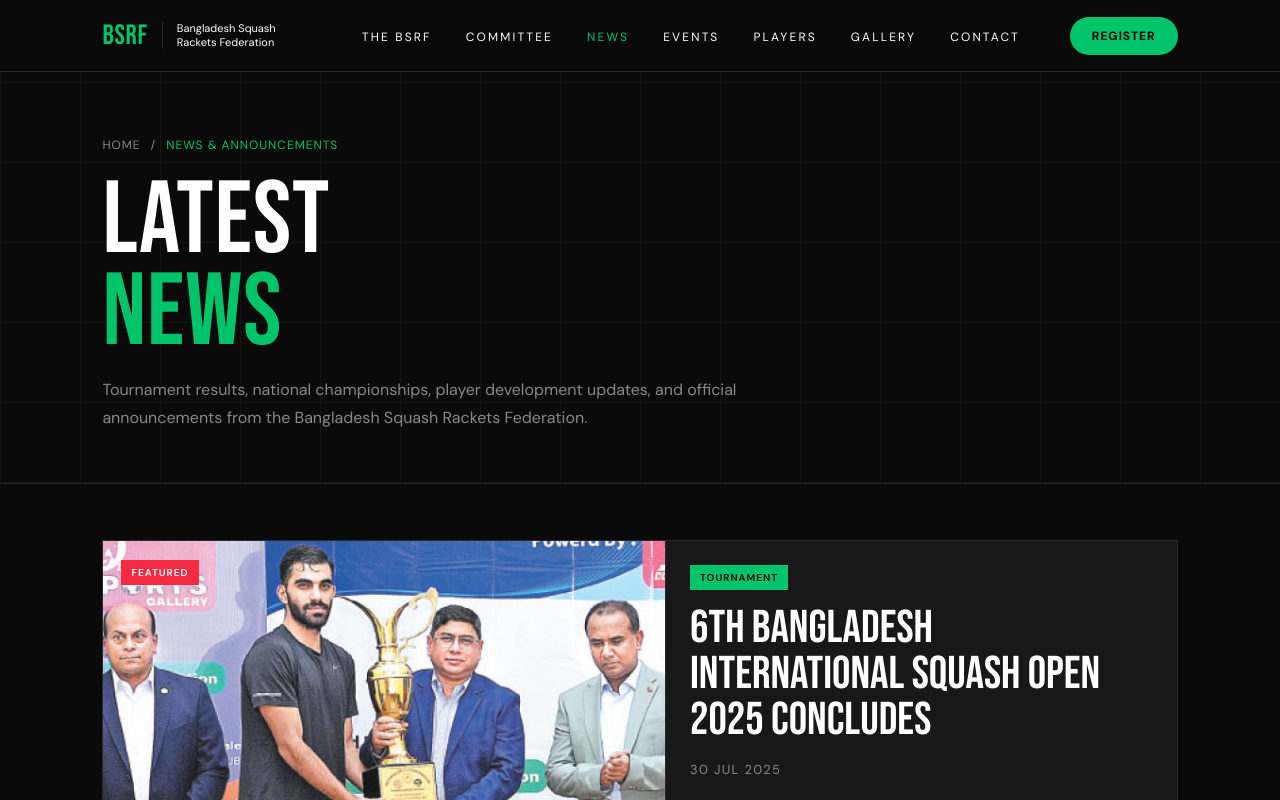
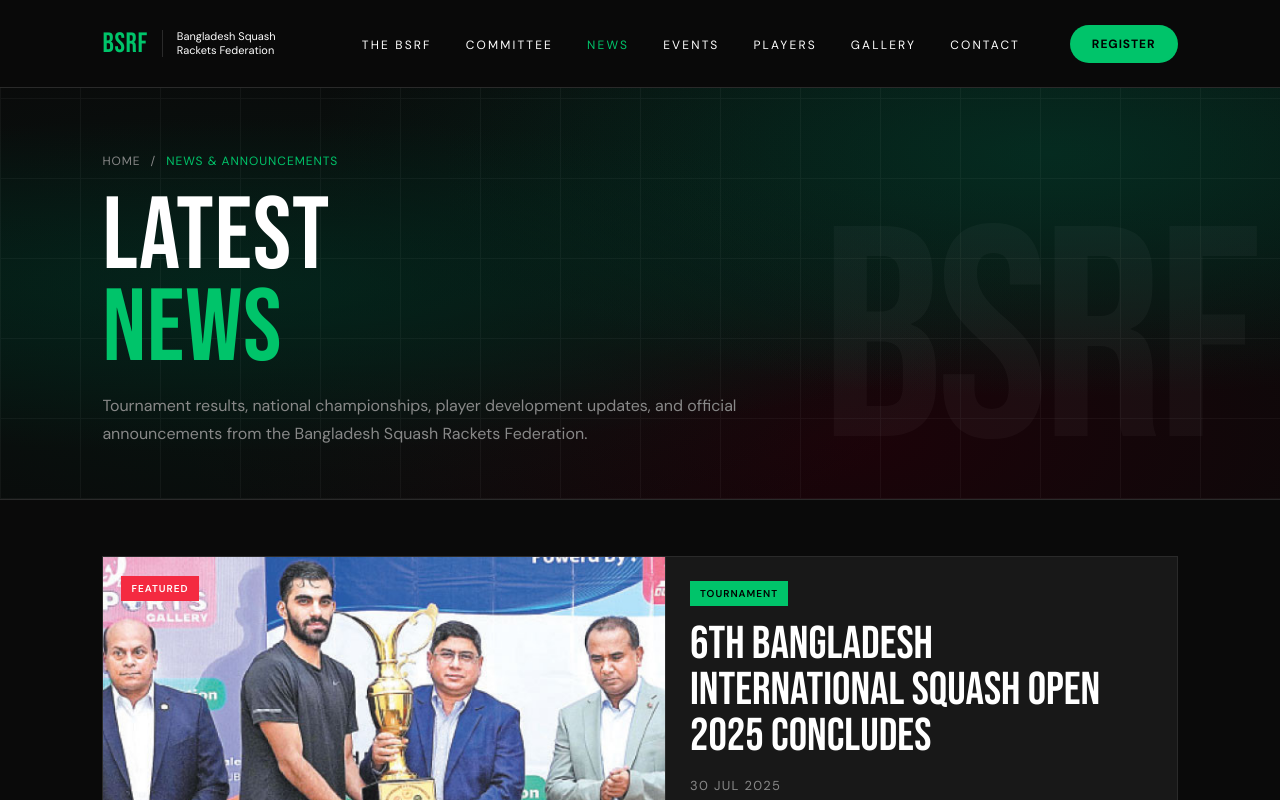
Before and after one commit to ashikbhuyan17/bdsquash, a Next.js app: page /news in a window 1280 px wide. Shown: the top 800 px of the page. Built offline with nearby package versions, Linux system fonts and the light colour scheme.

Commit message:
Fix gallery preview arrows, align details hero with home light effect, and update header height and BSRF watermark.

```diff
--- a/components/bsrf/details/gallery-details.tsx
+++ b/components/bsrf/details/gallery-details.tsx
@@ -207,10 +207,18 @@
                 ×
               </button>
 
+              <div className="relative aspect-[16/10] border border-bsrf-border bg-bsrf-card">
+                <div className="absolute inset-0">
+                  <Placeholder
+                    label={`${photo.cat} · Photo ${active + 1} / ${shown.length}`}
+                    className="h-full w-full"
+                  />
+                </div>
+
                 <button
                   type="button"
                   aria-label="Previous"
-                className="lb-btn absolute left-[-26px] top-1/2 h-[52px] w-[52px] -translate-y-1/2 rounded-full border border-bsrf-border bg-[rgba(20,20,20,0.8)] text-white text-[22px] transition-colors duration-200 hover:border-bsrf-green hover:bg-bsrf-green hover:text-black flex items-center justify-center"
+                  className="absolute left-3 top-1/2 z-10 flex h-[52px] w-[52px] -translate-y-1/2 cursor-pointer items-center justify-center rounded-full border border-bsrf-border bg-[rgba(20,20,20,0.85)] text-[22px] text-white backdrop-blur-sm transition-colors duration-200 hover:border-bsrf-green hover:bg-bsrf-green hover:text-black"
                   onClick={() =>
                     setActive(
                       (i) => (i - 1 + shown.length) % shown.length
@@ -220,23 +228,15 @@
                   ‹
                 </button>
 
-              <div className="relative aspect-[16/10] border border-bsrf-border bg-bsrf-card">
-                <div className="absolute inset-0">
-                  <Placeholder
-                    label={`${photo.cat} · Photo ${active + 1} / ${shown.length}`}
-                    className="h-full w-full"
-                  />
-                </div>
-              </div>
-
                 <button
                   type="button"
                   aria-label="Next"
-                className="absolute right-[-26px] top-1/2 h-[52px] w-[52px] -translate-y-1/2 rounded-full border border-bsrf-border bg-[rgba(20,20,20,0.8)] text-white text-[22px] transition-colors duration-200 hover:border-bsrf-green hover:bg-bsrf-green hover:text-black flex items-center justify-center"
+                  className="absolute right-3 top-1/2 z-10 flex h-[52px] w-[52px] -translate-y-1/2 cursor-pointer items-center justify-center rounded-full border border-bsrf-border bg-[rgba(20,20,20,0.85)] text-[22px] text-white backdrop-blur-sm transition-colors duration-200 hover:border-bsrf-green hover:bg-bsrf-green hover:text-black"
                   onClick={() => setActive((i) => (i + 1) % shown.length)}
                 >
                   ›
                 </button>
+              </div>
 
               <div className="flex flex-wrap items-center justify-between gap-4 pt-4">
                 <span className="font-bebas text-[26px] tracking-[0.5px] text-white">
--- a/components/bsrf/details/shared/bsrf-details-nav.tsx
+++ b/components/bsrf/details/shared/bsrf-details-nav.tsx
@@ -28,7 +28,7 @@
 
   return (
     <>
-      <nav className="sticky top-0 z-[100] flex h-[72px] w-full items-center justify-between border-b border-bsrf-border bg-[rgba(10,10,10,0.92)] px-4 backdrop-blur-md sm:px-[5%] lg:px-4 xl:px-[8%]">
+      <nav className="sticky top-0 z-[100] flex h-[72px] w-full items-center justify-between border-b border-bsrf-border bg-[rgba(10,10,10,0.92)] px-4 backdrop-blur-md sm:px-[5%] lg:px-4 xl:h-[88px] xl:px-[8%]">
         <Link href="/" className="flex shrink-0 items-center gap-3.5">
           <span className="font-bebas text-[28px] leading-none tracking-wide text-bsrf-green">
             BSRF
--- a/components/bsrf/details/shared/bsrf-details-page-hero.tsx
+++ b/components/bsrf/details/shared/bsrf-details-page-hero.tsx
@@ -1,5 +1,6 @@
 import React, { ReactNode } from 'react'
 import Link from 'next/link'
+
 export function BsrfDetailsPageHero({
   crumb,
   title,
@@ -10,15 +11,28 @@
   sub?: string
 }) {
   return (
-    <header
-      className="relative overflow-hidden border-b border-bsrf-border bg-[radial-gradient(ellipse_at_16%_30%,#04241B_0%,transparent_55%),radial-gradient(ellipse_at_88%_10%,#052b20_0%,transparent_52%),radial-gradient(ellipse_at_72%_110%,#1c0309_0%,transparent_55%),#0A0A0A] px-4 py-10 pb-8 sm:px-[5%] md:px-[8%] md:py-16 md:pb-[52px]"
-    >
+    <header className="relative overflow-hidden border-b border-bsrf-border px-4 py-10 pb-8 sm:px-[5%] md:px-[8%] md:py-16 md:pb-[52px]">
+      <div aria-hidden="true" className="pointer-events-none absolute inset-0 bg-[#0A0A0A]" />
+      <div
+        aria-hidden="true"
+        className="pointer-events-none absolute inset-0 bg-[radial-gradient(ellipse_at_18%_48%,#04241B_0%,transparent_55%),radial-gradient(ellipse_at_82%_16%,#052b20_0%,transparent_50%),radial-gradient(ellipse_at_66%_86%,#1c0309_0%,transparent_55%)]"
+      />
+      <div
+        aria-hidden="true"
+        className="pointer-events-none absolute inset-0 bg-[radial-gradient(ellipse_80%_100%_at_22%_55%,rgba(4,36,27,0.45)_0%,transparent_68%),radial-gradient(ellipse_70%_85%_at_78%_22%,rgba(5,43,32,0.38)_0%,transparent_62%)]"
+      />
       <div
         aria-hidden="true"
         className="pointer-events-none absolute inset-0 opacity-[0.04] [background-image:repeating-linear-gradient(0deg,#fff_0_1px,transparent_1px_80px),repeating-linear-gradient(90deg,#fff_0_1px,transparent_1px_80px)]"
       />
+      <div
+        aria-hidden="true"
+        className="pointer-events-none absolute bottom-[8%] right-[2%] select-none font-bebas text-[160px] leading-[0.8] tracking-[-6px] text-white opacity-[0.025] min-[981px]:text-[300px] min-[981px]:opacity-[0.03]"
+      >
+        BSRF
+      </div>
 
-      <div className="relative z-2">
+      <div className="relative z-[2]">
         <nav
           className="mb-[22px] flex items-center gap-2.5 text-[12px] uppercase tracking-[0.08em] text-bsrf-muted"
           aria-label="Breadcrumb"
--- a/components/home/sections/home-about.tsx
+++ b/components/home/sections/home-about.tsx
@@ -22,7 +22,7 @@
         </div>
         <h2
           id="about-h"
-          className="mb-6 text-base leading-[1.8] text-bsrf-muted"
+          className="mb-6 text-base leading-[1.8] text-white"
         >
           The Bangladesh Squash Rackets Federation is the national governing body
           for squash in Bangladesh, affiliated with the World Squash Federation.
--- a/components/home/sections/home-hero.tsx
+++ b/components/home/sections/home-hero.tsx
@@ -37,7 +37,7 @@
         aria-hidden="true"
         className="pointer-events-none absolute bottom-[8%] right-[2%] select-none font-bebas text-[160px] leading-[0.8] tracking-[-6px] text-white opacity-[0.025] min-[981px]:text-[300px] min-[981px]:opacity-[0.03]"
       >
-        BSF
+        BSRF
       </div>
 
       <div className="relative z-[2] grid w-full grid-cols-1 items-center gap-9 min-[981px]:grid-cols-[1.45fr_0.75fr]">
--- a/components/home/sections/home-navbar.tsx
+++ b/components/home/sections/home-navbar.tsx
@@ -10,7 +10,7 @@
 
   return (
     <>
-      <nav className="sticky top-0 z-[100] flex h-[72px] w-full items-center justify-between border-b border-bsrf-border bg-[rgba(10,10,10,0.92)] px-4 backdrop-blur-md sm:px-[5%] lg:px-4 xl:px-[8%]">
+      <nav className="sticky top-0 z-[100] flex h-[72px] w-full items-center justify-between border-b border-bsrf-border bg-[rgba(10,10,10,0.92)] px-4 backdrop-blur-md sm:px-[5%] lg:px-4 xl:h-[88px] xl:px-[8%]">
         <Link className="flex shrink-0 items-center gap-3.5" href="/">
           <span className="font-bebas text-[28px] leading-none tracking-wide text-bsrf-green">
             BSRF
```
Lines whose indentation alone changed are shown as unchanged.
